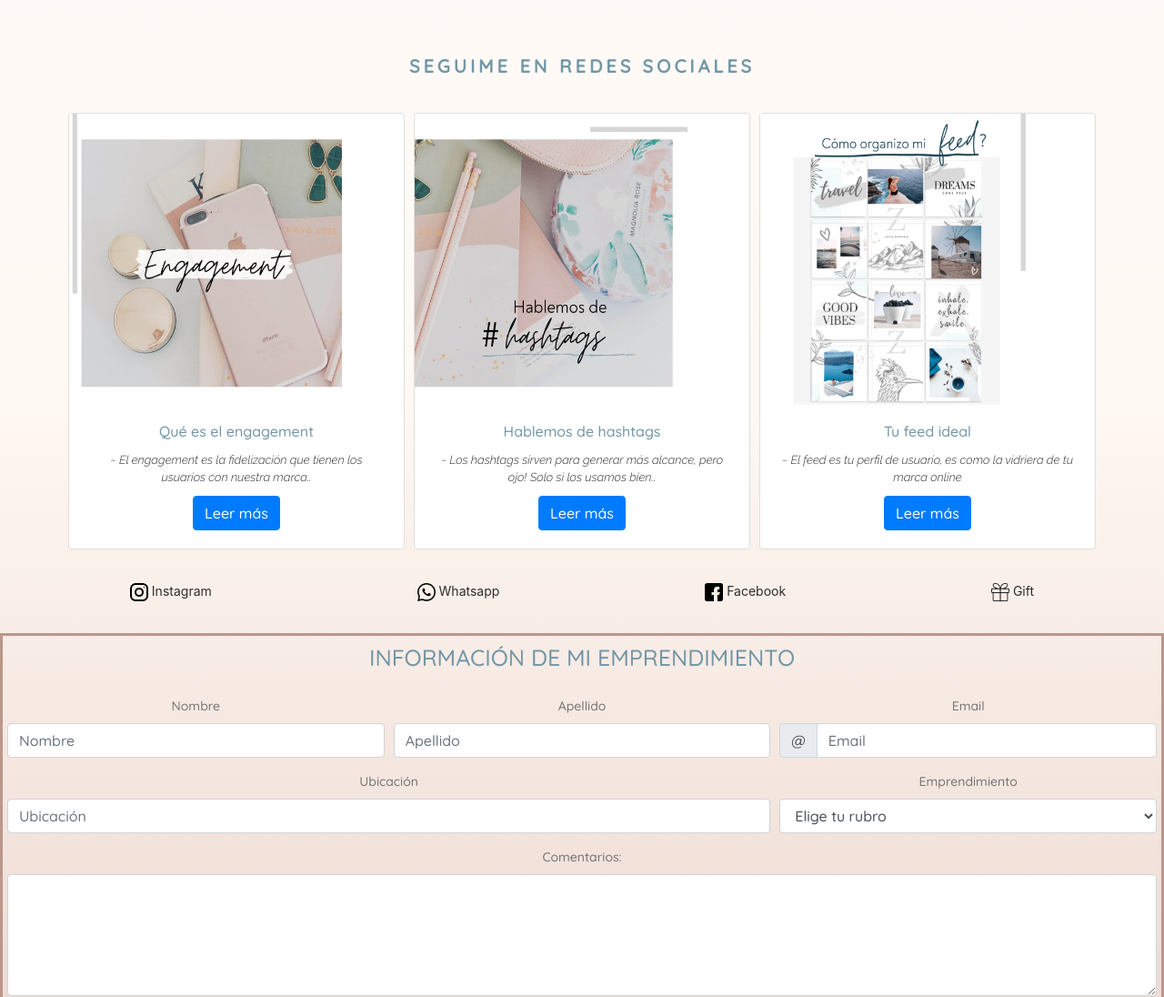
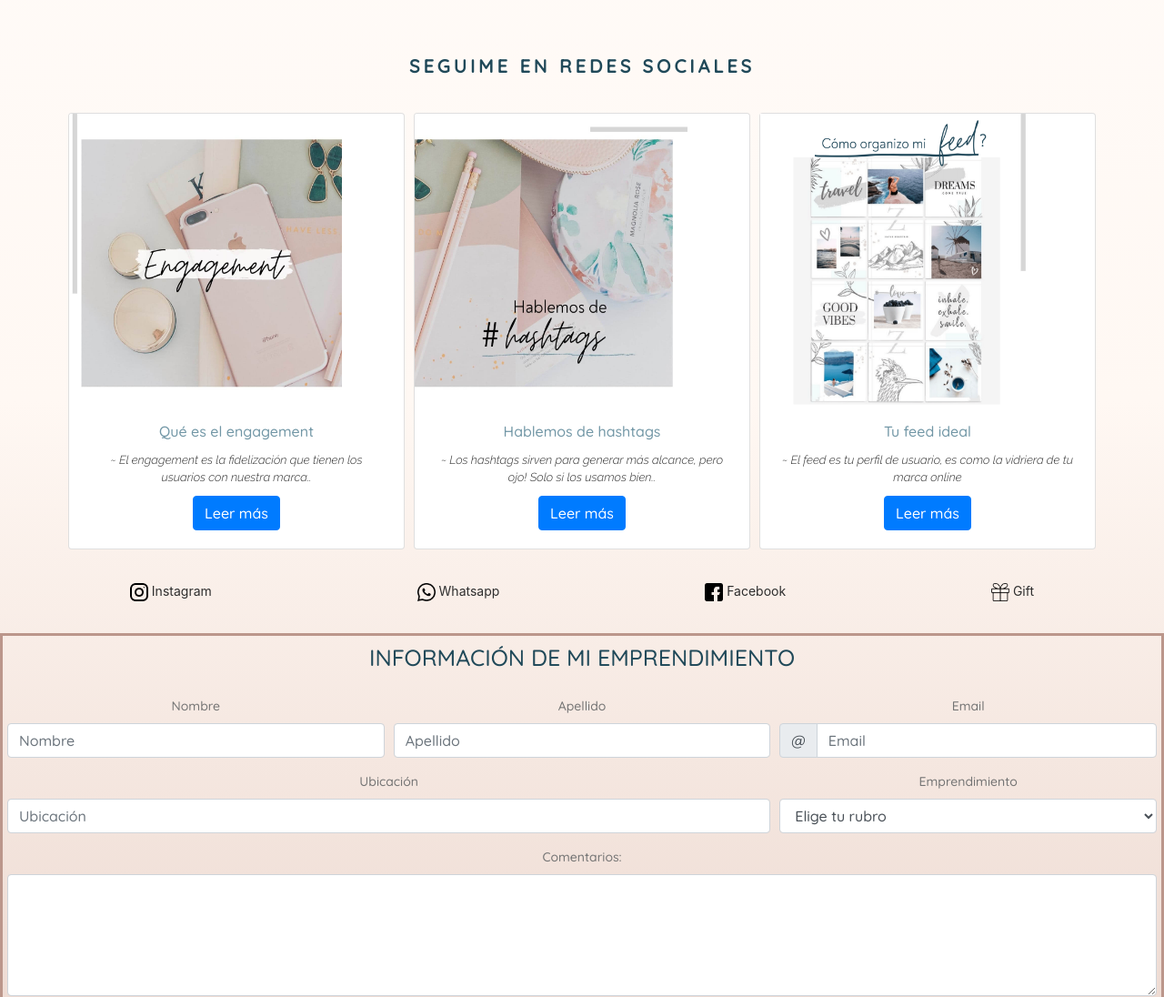
Before and after one commit to luciafabbioneri/proyecto_final, a website: page index.html in a window 1280 px wide. Shown: the part 997-2093 px from the top of the page at 91% size. Drawn offline with nearby package versions, Linux system fonts and the light colour scheme; a web font is replaced by a local one.

Commit message:
cambio de colores

```diff
--- a/scss/estilos.scss
+++ b/scss/estilos.scss
@@ -2,7 +2,7 @@ $base-font-size: 14px;
 $font-primaria: 'Quicksand', sans-serif;
 $font-secundaria: 'Raleway', sans-serif;
 $font-color: #2e2e2e;
-$color-titulos: #7297a6;
+$color-titulos: #204959;
 $color-listas: #bb968b;
 $ancho: 100%;
 $alto: auto;
@@ -397,7 +397,7 @@ form{
 .formulario{
 	margin-bottom: 25px;
 	font-size: 25px;
-	color: #7297a6;
+	color: $color-titulos;
 }
 input .animacionFormulario{
 	transition: all 3s;
```
Also changed, not shown: css/estilos.css.
